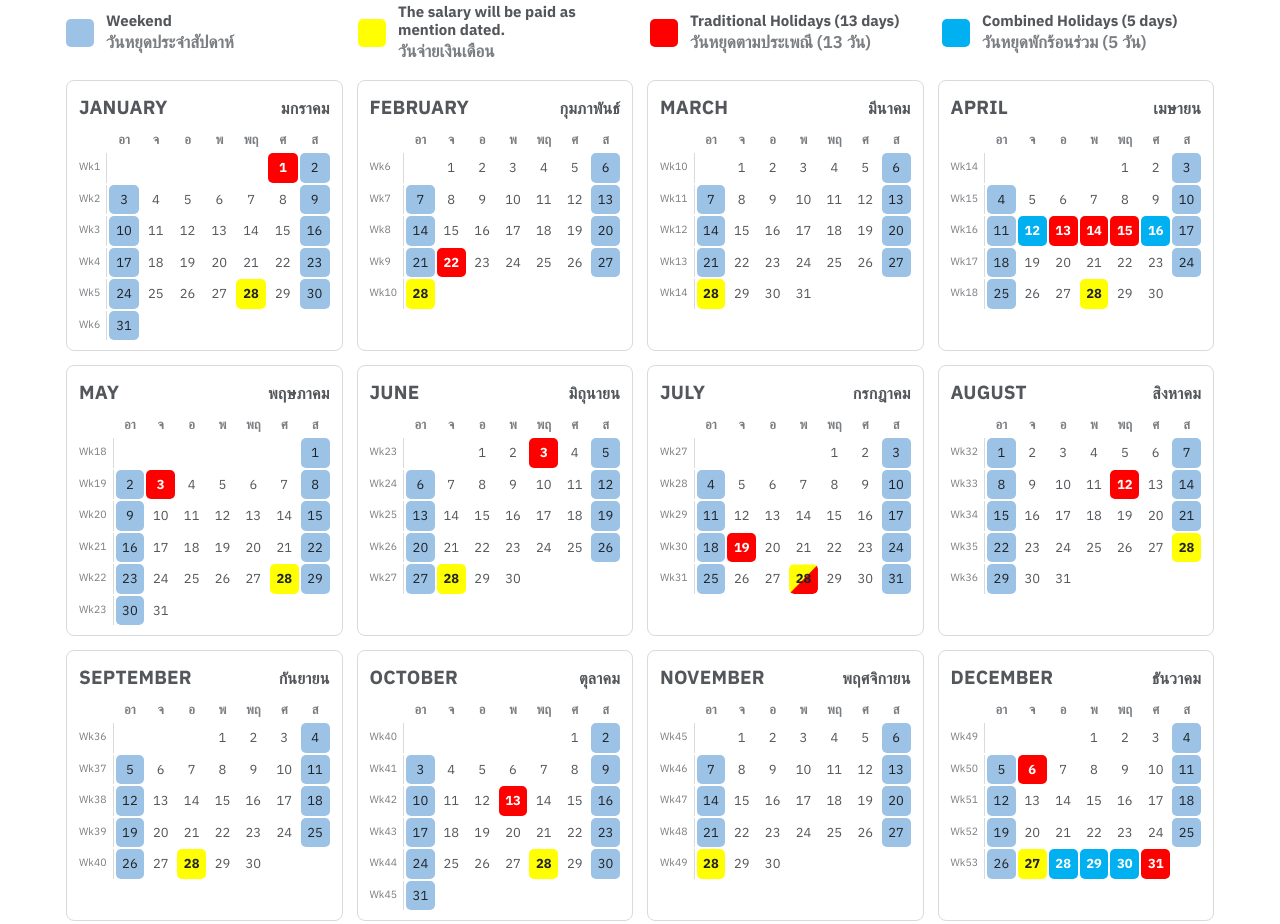
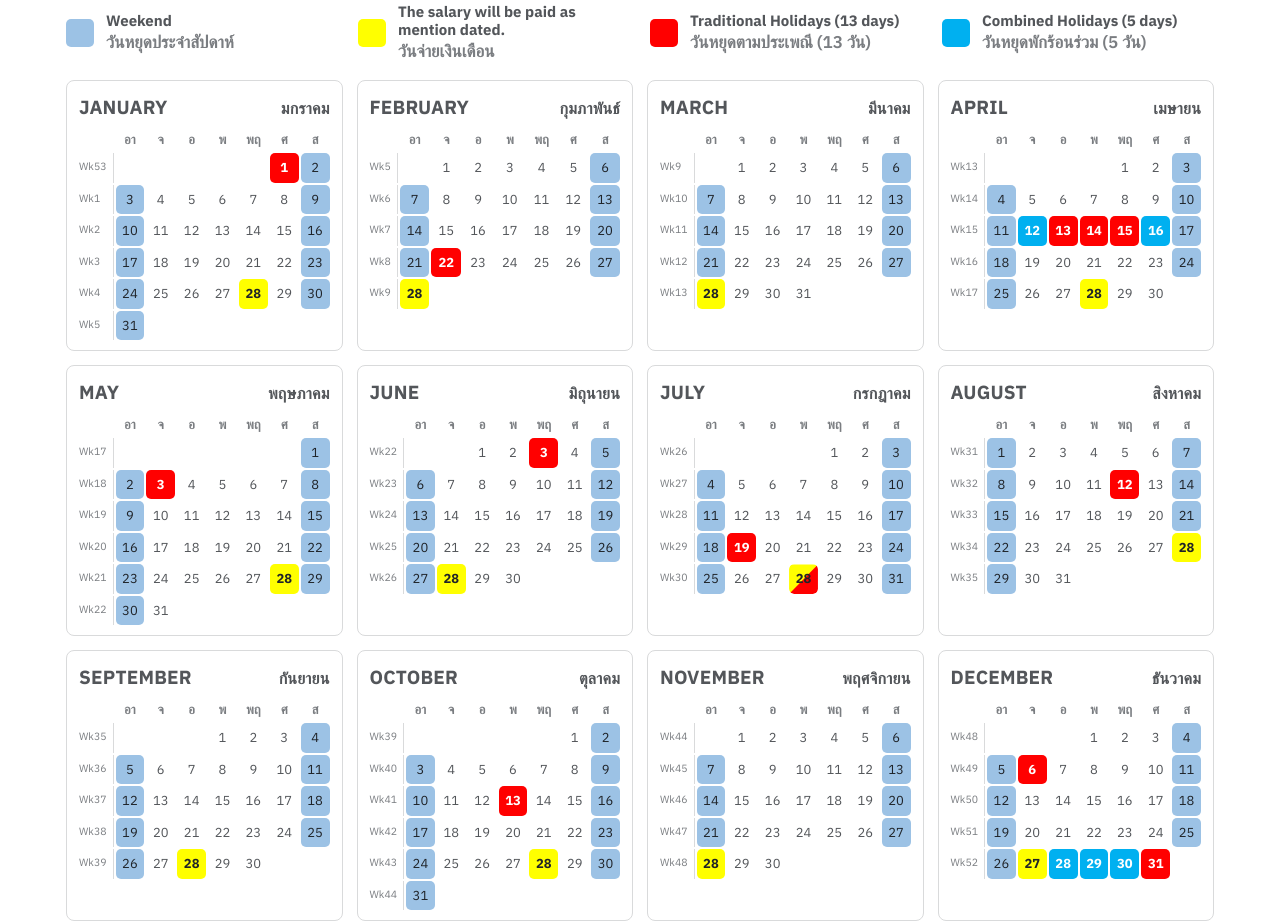
Before and after one commit to PornthipPhamorn/Company-Calendar, a website: page public/index.html in a window 1280 px wide. Shown: the part 200-1124 px from the top of the page. Drawn offline with Linux system fonts and the light colour scheme; a web font is replaced by a local one.

Commit message:
2027 week numbers: Wk1 starts 3 Jan; 1-2 Jan is Wk53, 26-31 Dec is Wk52
Co-Authored-By: Claude Opus 5.5 <noreply@anthropic.com>
Claude-Session: https://claude.ai/code/session_019zUkx8uwJwL8HrLPT8CtUb

```diff
--- a/public/index.html
+++ b/public/index.html
@@ -350,7 +350,17 @@ const fmtTH=d=>`${DTH[d.getDay()]}ที่ ${d.getDate()} ${MTH[d.getMonth()]}
 const fmtEN=d=>`${DEN[d.getDay()]}, ${d.getDate()} ${MEN[d.getMonth()]} ${d.getFullYear()}`;
 // week number: weeks run Sunday–Saturday, wk1 = week containing 1 January (same as the Excel calendar)
 let JAN1=new Date(Y,0,1).getDay();
-const wkNo=d=>Math.floor((Math.round((d-new Date(Y,0,1))/864e5)+JAN1)/7)+1;
+// Wk1 = first full Sunday-to-Saturday week of the year; days before it carry the previous year's last week number
+function wkOf(d){
+  const y=d.getFullYear(), j1=new Date(y,0,1), off=j1.getDay();
+  if(y<2027)return Math.floor((Math.round((d-j1)/864e5)+off)/7)+1;  // 2026 keeps the numbering of the signed 2026 calendar
+  const n=Math.floor((Math.round((d-j1)/864e5)+off)/7)+(off===0?1:0);
+  if(n>0)return n;
+  // partial first week keeps the number the previous year's calendar gave its last week (e.g. 27 Dec 2026 - 2 Jan 2027 = Wk53)
+  const pj=new Date(y-1,0,1), last=new Date(y-1,11,31);
+  return Math.floor((Math.round((last-pj)/864e5)+pj.getDay())/7)+1;
+}
+const wkNo=d=>wkOf(d);
 
 // Outlook on the web: opens a new all-day event, prefilled
 const ymd=d=>`${d.getFullYear()}-${String(d.getMonth()+1).padStart(2,"0")}-${String(d.getDate()).padStart(2,"0")}`;
```
Also changed, not shown: 4 other files.
